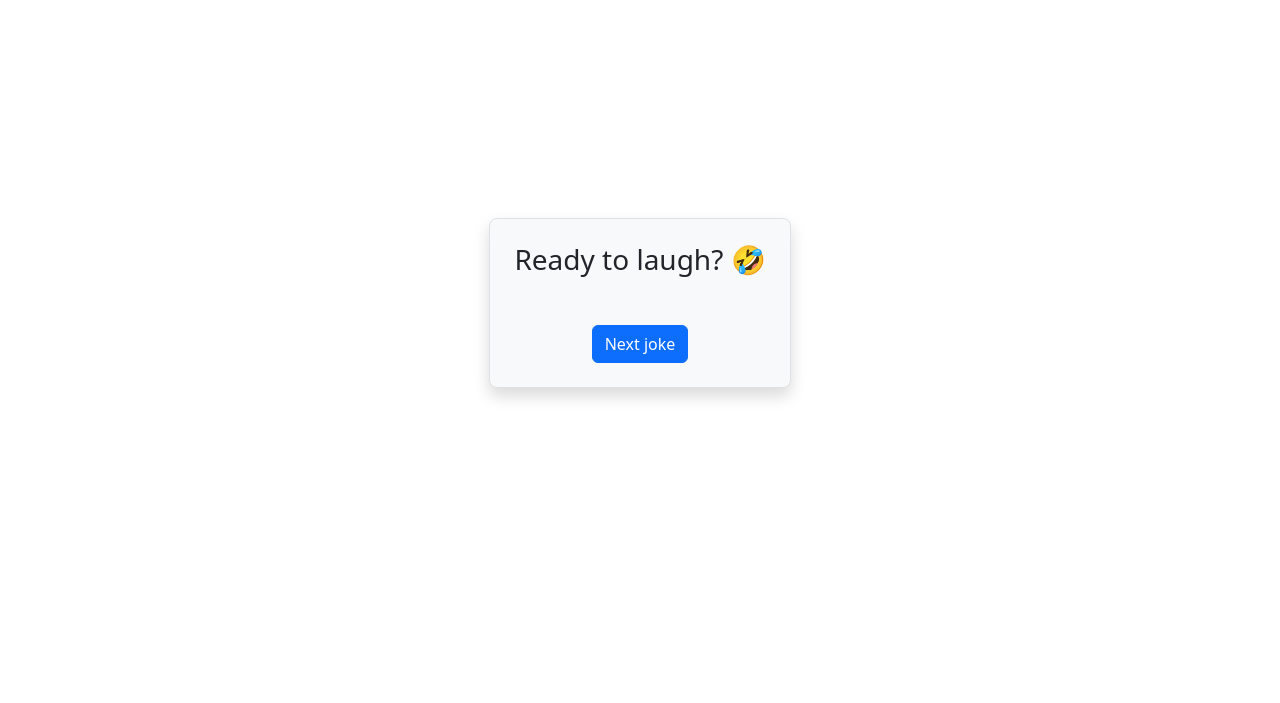
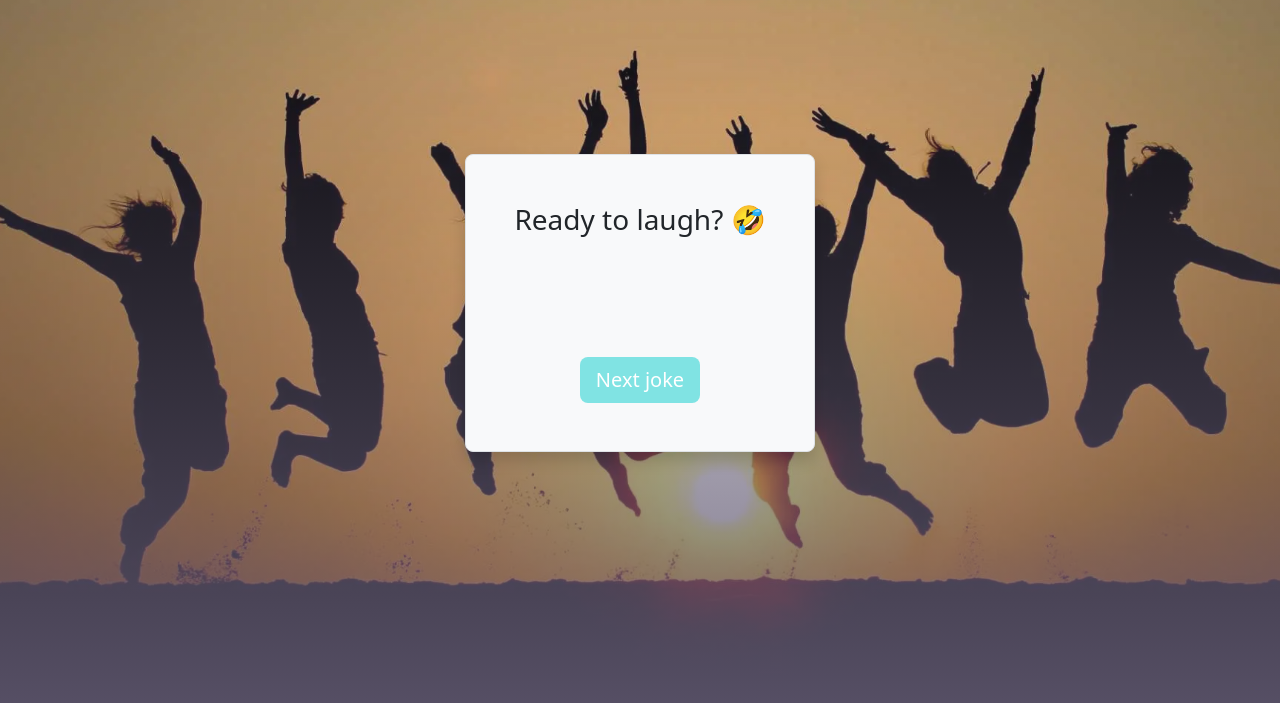
Before and after one commit to dracudev/S4-TypeScript-API, a website: page src/index.html in a window 1280 px wide. Shown: the part 97-800 px from the top of the page. Drawn offline with nearby package versions, Linux system fonts and the light colour scheme; no server answers.

Commit message:
LV1 - EX2 (Basic layout)

```diff
--- a/src/index.html
+++ b/src/index.html
@@ -3,17 +3,23 @@
 <head>
     <meta charset="UTF-8">
     <meta name="viewport" content="width=device-width, initial-scale=1.0">
-    <title>Joke </title>
+    <title>Just Joking</title>
     <link href="https://cdn.jsdelivr.net/npm/bootstrap@5.3.3/dist/css/bootstrap.min.css" rel="stylesheet" integrity="sha384-QWTKZyjpPEjISv5WaRU9OFeRpok6YctnYmDr5pNlyT2bRjXh0JMhjY6hW+ALEwIH" crossorigin="anonymous">
     <link rel="stylesheet" href="../styles/styles.css">
 </head>
-<body class="d-flex align-items-center justify-content-center" style="height: 100vh;">
+<body>
 
-    <section>
-        <div class="container text-center bg-light w-100 p-4 border rounded-3 shadow">
-            <h3 class="mb-4">Ready to laugh? 🤣</h3>
-            <div class="container-joke"></div>
-            <button class="btn btn-primary joke-button mt-4">Next joke</button>
+    <div id="weather-container">
+        <p>🌧️ | 21ºC</p>
+    </div>
+
+    <section class="d-flex align-items-center justify-content-center h-100">
+        <div>
+            <div class="container text-center bg-light p-4 border rounded-3 shadow">
+                <h3 class="mb-4 p-4">Ready to laugh? 🤣</h3>
+                <div class="container-joke p-4"></div>
+                <button class="btn btn-primary btn-lg joke-button m-4">Next joke</button>
+            </div>
         </div>
     </section>
 
--- a/styles/styles.css
+++ b/styles/styles.css
@@ -1,6 +1,26 @@
-/* .container {
-    padding: 2rem;
-    border: 1px solid;
-    border-radius: 90%;
-    box-shadow:;
-} */
+body {
+    background-image: linear-gradient(rgba(0, 0, 0, 0), rgba(99, 91, 116, 0.863)), url(../img/background.webp);
+    background-repeat: no-repeat;
+    background-position: center;
+    background-size: cover;
+    height: 100vh;
+    margin: 0;
+}
+
+.joke-button {
+    background-color: rgba(73, 218, 218, 0.685);
+    border: none;
+    &:hover {
+        background-color: rgb(110, 187, 162);
+    }
+}
+
+#weather-container {
+    position: absolute;
+    top: 10px;
+    left: 30px;
+    padding: 10px;
+    font-size: 2rem;
+    color: white;
+    z-index: 10;
+}
```
Also changed, not shown: img/background.webp (added).
